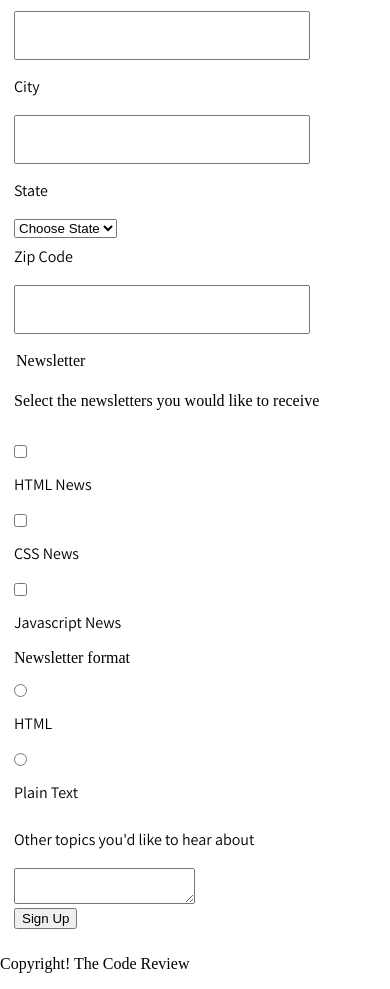
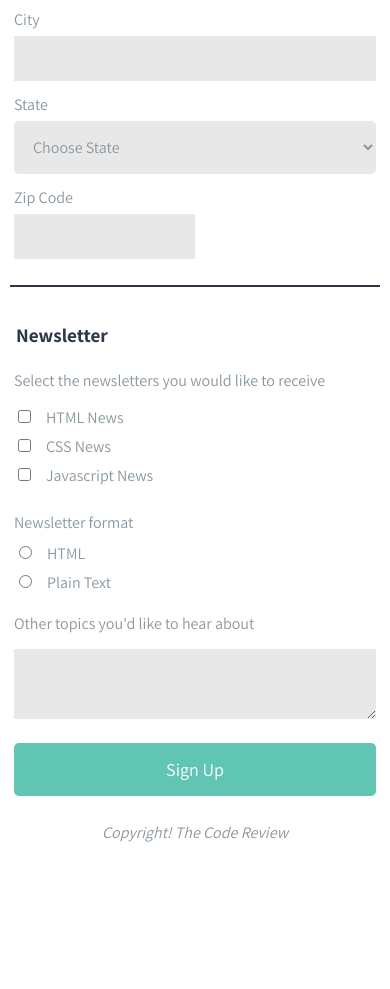
Before and after one commit to Hassan2825/online-registration-form, a plain HTML site: page index.html in a window 390 px wide. Shown: the part 600-1589 px from the top of the page. After the commit the page ends 1459 px from the top, so only its background shows below. Drawn offline with Linux system fonts and the light colour scheme.

Commit message:
css mobile complete

```diff
--- a/index.html
+++ b/index.html
@@ -15,12 +15,13 @@
     <header>
         <h3 class="header2">Signup for our newsletter</h3>
         <p class="intro-text">Get the latest news on how your code is doing right in your inbox</p>
+        <p class="border0"></p>
         <p class="border2"></p>
     </header>
     <form action="index.html" method="post" id="box">
-        <fieldset>
+        <fieldset class="main1">
             <legend class="form1">Contact Information</legend><br>
-            <label for="name">Full Name</label><br>
+            <label for="name" class="fullname">Full Name</label><br>
             <input type="text" id="name" name="user_name" placeholder="Required"><br>
 
             <label for="email">Email</label><br>
@@ -41,26 +42,29 @@
             </select><br>
 
             <label for="zip">Zip Code</label><br>
-            <input type="text" id="zip" name="user_zip"><br>
+            <input type="text" id="zip" name="user_zip" class="zip"><br>
         </fieldset>
-        <fieldset>
-            <legend>Newsletter</legend>
-            <p>Select the newsletters you would like to receive</p><br>
+
+        <p class="border1"></p>
+
+        <fieldset class="main2">
+            <legend class="newsheader">Newsletter</legend>
+            <p class="intro-text2">Select the newsletters you would like to receive</p><br>
             <input type="checkbox" id="htmlnews" value="user_htmlnews" name="news"><label for="htmlnews">HTML News</label><br>
             <input type="checkbox" id="cssnews" value="user_cssnews" name="news"><label for="cssnews">CSS News</label><br>
             <input type="checkbox" id="javanews" value="user_javanews" name="news"><label for="javanews">Javascript News</label>
 
-            <p>Newsletter format</p>
+            <p class="header3">Newsletter format</p>
 
             <input type="radio" id="htmlformat" value="user_htmlformat" name="format"><label for="htmlformat">HTML</label><br>
             <input type="radio" id="plainformat" value="user_plainformat" name="format"><label for="plainformat">Plain Text</label><br>
 
-            <label for="comment">Other topics you'd like to hear about</label><br>
+            <label for="comment" id="intro-text3">Other topics you'd like to hear about</label><br>
             <textarea id="comment" name="user_comment"></textarea><br>
 
             <button type="submit">Sign Up</button><br>
         </fieldset>
-            <p>Copyright! The Code Review</p>
+            <p class="copyright">Copyright! The Code Review</p>
     </form>
 </body>
 </html>
--- a/styles.css
+++ b/styles.css
@@ -1,10 +1,10 @@
-/* ---- MEDIA  ---- */
+*  {
+    box-sizing: border-box;
+}
 
 body {
-width: 100%;
-margin: auto
+    margin: auto;
 }
-
 
 .header1 {
     font-family: 'Assistant', sans-serif;
@@ -24,15 +24,21 @@ margin: auto
 .intro-text {
     font-family: 'Assistant', sans-serif;
     font-weight: 400;
+    color: rgb(138, 151, 160);
     text-align: center;
     margin-top: -10px;
+    padding-bottom: 20px;
+}
+
+.border0 {
     border: 5px #2F3846;
     border-bottom-style: groove;
     border-collapse: separate;
-    padding-bottom: 20px;
+    margin-left: 12px;
+    margin-right: 12px;
 }
 
-fieldset {
+.main1 {
     border: none;
 }
 
@@ -40,27 +46,136 @@ fieldset {
     font-family: 'Assistant', sans-serif;
     font-weight: 700;
     font-size: larger;
-
+    color: #2F3846;
+    margin-bottom: -35px;
 }
 
 .border2 {
     border-top: 3px solid #2F3846;
     margin-top: -13px;
+    margin-left: 12px;
+    margin-right: 12px;
 }
 
 label {
     font-family: 'Assistant', sans-serif;
-    display: block;
+    display: inline-block;
     margin-top: 8px;
+    color: rgb(138, 151, 160);
 }
 
-input {
+::placeholder {
+    color: rgb(138, 151, 160);
+    float: right;
+    font-size: 0.7rem;
+    font-style: italic;
+}
+
+.main1 input {
     display: inline-block;
-    margin: 0 4px 8px 0;
-    padding: 15px 100px 15px 15px;
+    background-color: #e8e8e8;
+    border: none;
+    padding: 15px;
+    width: 100%;
 }
+
+.main1 {
+    line-height: 2rem;
+}
+
+select {
+    font-family: 'Assistant', sans-serif;
+    font-size: medium;
+    color: rgb(138, 151, 160);
+    background-color: #e8e8e8;
+    border-radius: 5px;
+    border: none;
+    display: inline-block;
+    width: 100%;
+    padding: 15px;
+}
+
+.main1 .zip {
+ width: 50%;
+}
+
+.main2 {
+    margin-top: 35px;
+    border: none;
+}
+
+.border1 {
+    border: 1px solid #2F3846;
+    margin-left: 10px;
+    margin-right: 10px;
+}
+
+.newsheader {
+    font-family: 'Assistant', sans-serif;
+    font-weight: 700;
+    font-size: larger;
+    color: #2F3846;
+}
+
+
+.intro-text2 {
+    font-family: 'Assistant', sans-serif;
+    color: rgb(138, 151, 160);
+    margin-bottom: -10px;
+}
+
+.main2 label {
+    padding-left: 12px;
+}
+
+#intro-text3 {
+    padding: 0;
+    float: left;
+    margin-top: 20px;
+    margin-bottom: 15px;
+}
+
+.header3 {
+    font-family: 'Assistant', sans-serif;
+    color: rgb(138, 151, 160);
+    padding-top: 10px;
+    margin-bottom: 2px;
+}
+
+textarea {
+    padding: 20px;
+    width: 100%;
+    border: none;
+    background-color: #e8e8e8;
+    margin-bottom: 20px;
+}
+
+button {
+    font-family: 'Assistant', sans-serif;
+    font-size: large;
+    color: white;
+    background-color: #61C5B4;
+    width: 100%;
+    padding: 15px;
+    border-radius: 5px;
+    border: none;
+}
+
+.copyright {
+    font-family: 'Assistant', sans-serif;
+    color: rgb(138, 151, 160);
+    text-align: center;
+    font-style: italic;
+}
+
+input:focus {
+    border-radius: 5px;
+    outline: 2px solid #2F3846;;
+}
+
+
+/* --- MEDIA QUERY --- */
 
 @media screen {min-width: 768px); {
 
-
 }
```
